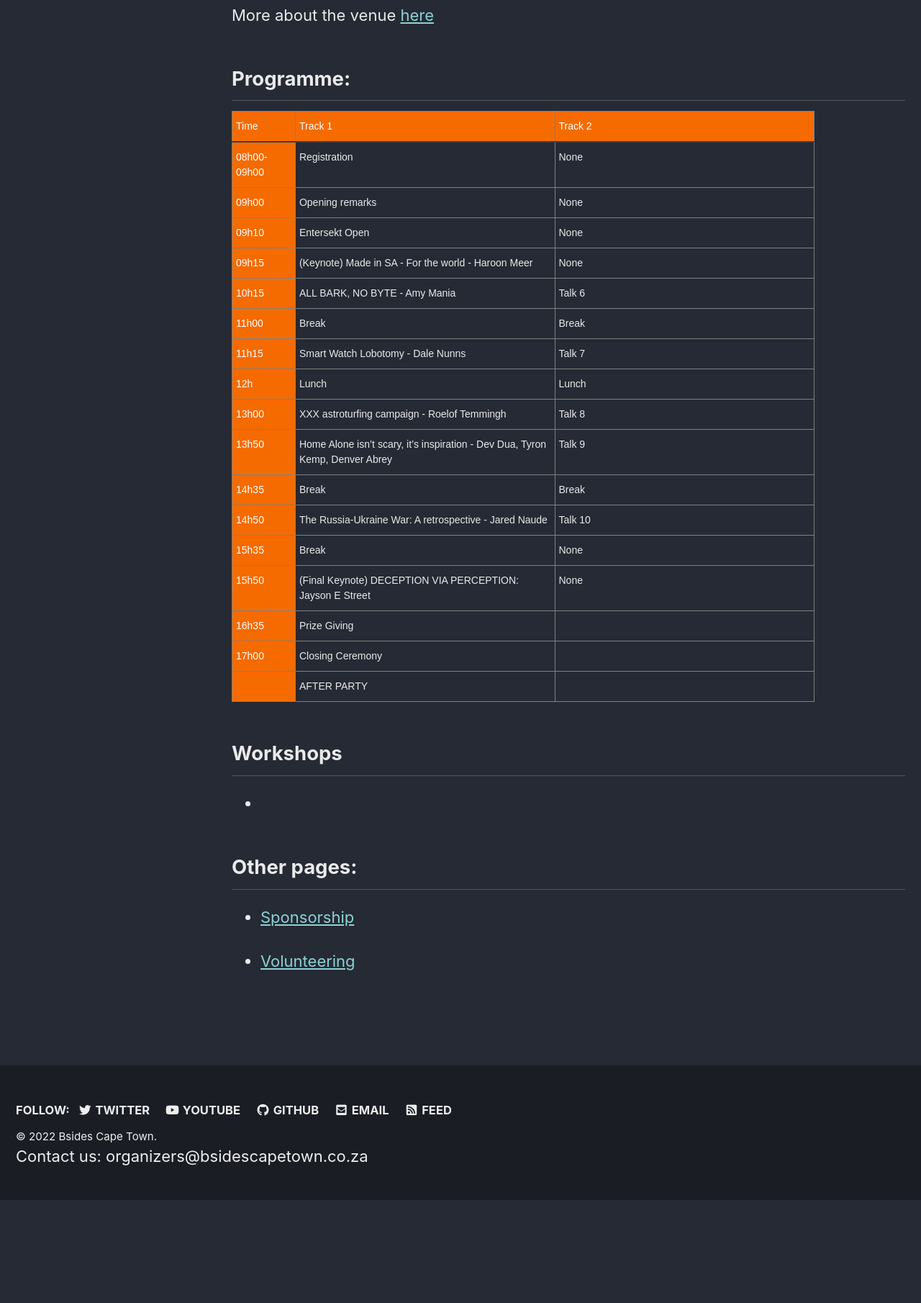
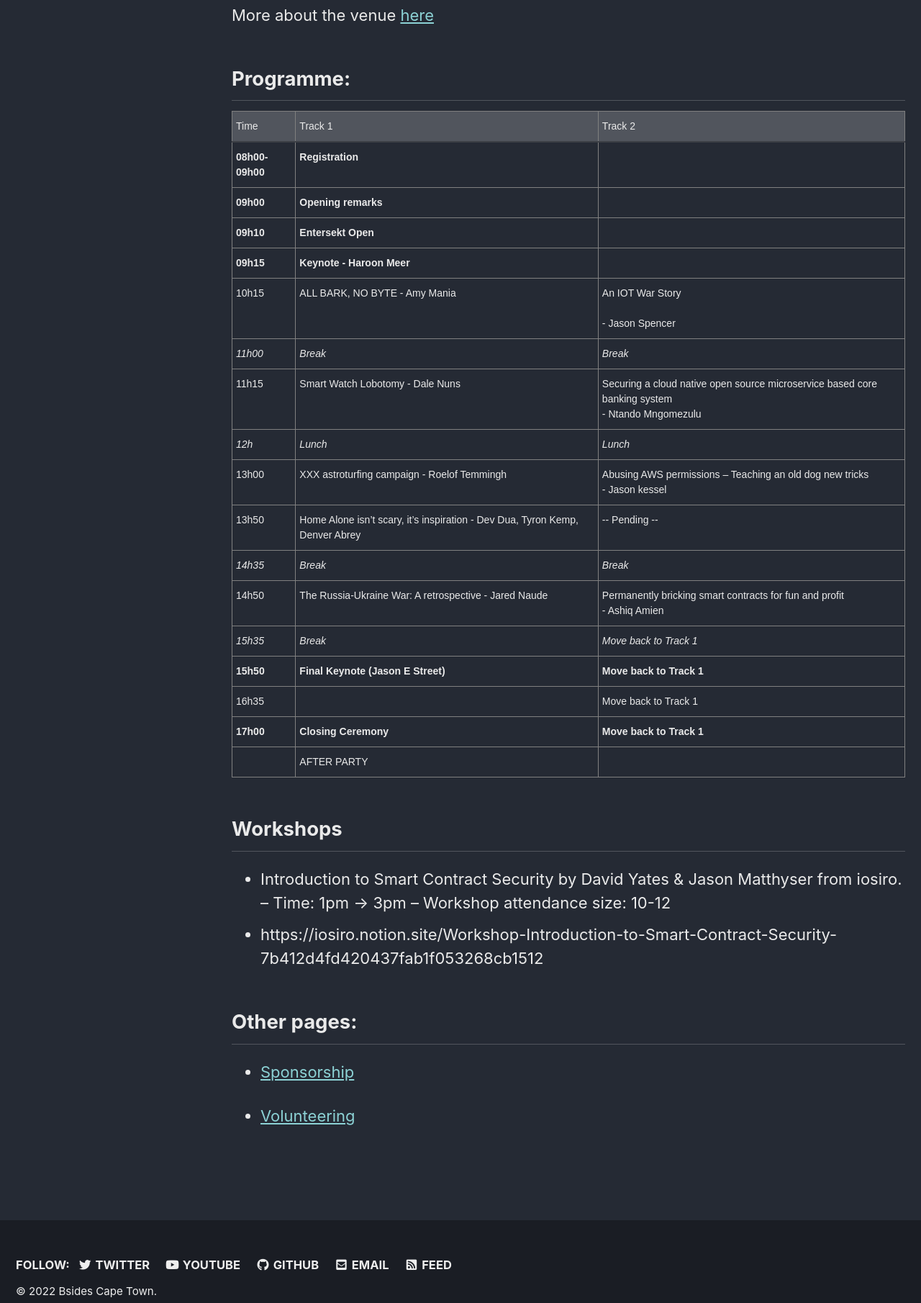
Before and after one commit to bsidescapetown/bsidescapetown.github.io, a Jekyll site: the page built from _pages/bsides-conf/2022.md, in a window 1280 px wide, cut to the strip 1652-3462 px from the top of the page. Shown: the whole strip at 72% size. Built offline with Jekyll 4.4.1, drawn with Linux system fonts in a browser that asks for light colours; cached includes are drawn as plain includes; comment, search, counter and statistics services are not loaded; before the commit the page ends 3319 px from its top, so only the background shows below that.

Commit message:
Updated program

```diff
--- a/_pages/bsides-conf/2022.md
+++ b/_pages/bsides-conf/2022.md
@@ -39,105 +39,101 @@ More about the venue [here]({{ site.baseurl }}{% link _pages/bsides-conf/2022-lo
   overflow:hidden;padding:10px 5px;word-break:normal;}
 .tg th{border-color:black;border-style:solid;border-width:1px;font-family:Arial, sans-serif;font-size:14px;
   font-weight:normal;overflow:hidden;padding:10px 5px;word-break:normal;}
-.tg .tg-tyfk{background-color:#f56b00;border-color:inherit;color:#ffffff;text-align:left;vertical-align:top}
 .tg .tg-0pky{border-color:inherit;text-align:left;vertical-align:top}
+.tg .tg-fymr{border-color:inherit;font-weight:bold;text-align:left;vertical-align:top}
+.tg .tg-f8tv{border-color:inherit;font-style:italic;text-align:left;vertical-align:top}
 </style>
-<table class="tg" style="undefined;table-layout: fixed; width: 810px">
-<colgroup>
-<col style="width: 88px">
-<col style="width: 361px">
-<col style="width: 361px">
-</colgroup>
+<table class="tg">
 <thead>
   <tr>
-    <th class="tg-tyfk">Time<br></th>
-    <th class="tg-tyfk">Track 1</th>
-    <th class="tg-tyfk">Track 2</th>
+    <th class="tg-0pky">Time<br></th>
+    <th class="tg-0pky">Track 1</th>
+    <th class="tg-0pky">Track 2</th>
   </tr>
 </thead>
 <tbody>
   <tr>
-    <td class="tg-tyfk">08h00-09h00</td>
-    <td class="tg-0pky">Registration</td>
-    <td class="tg-0pky">None</td>
+    <td class="tg-fymr">08h00-09h00</td>
+    <td class="tg-fymr">Registration</td>
+    <td class="tg-fymr"></td>
   </tr>
   <tr>
-    <td class="tg-tyfk">09h00</td>
-    <td class="tg-0pky">Opening remarks</td>
-    <td class="tg-0pky">None</td>
+    <td class="tg-fymr">09h00</td>
+    <td class="tg-fymr">Opening remarks</td>
+    <td class="tg-fymr"></td>
   </tr>
   <tr>
-    <td class="tg-tyfk">09h10</td>
-    <td class="tg-0pky">Entersekt Open</td>
-    <td class="tg-0pky">None</td>
+    <td class="tg-fymr">09h10</td>
+    <td class="tg-fymr">Entersekt Open</td>
+    <td class="tg-fymr"></td>
   </tr>
   <tr>
-    <td class="tg-tyfk">09h15</td>
-    <td class="tg-0pky">(Keynote) Made in SA - For the world - Haroon Meer</td>
-    <td class="tg-0pky">None</td>
+    <td class="tg-fymr">09h15</td>
+    <td class="tg-fymr">Keynote - Haroon Meer</td>
+    <td class="tg-fymr"></td>
   </tr>
   <tr>
-    <td class="tg-tyfk">10h15 </td>
+    <td class="tg-0pky">10h15 </td>
     <td class="tg-0pky">ALL BARK, NO BYTE - Amy Mania<br></td>
-    <td class="tg-0pky">Talk 6</td>
+    <td class="tg-0pky">An IOT War Story <br><br>- Jason Spencer</td>
   </tr>
   <tr>
-    <td class="tg-tyfk">11h00</td>
-    <td class="tg-0pky">Break</td>
-    <td class="tg-0pky">Break</td>
+    <td class="tg-f8tv">11h00</td>
+    <td class="tg-f8tv">Break</td>
+    <td class="tg-f8tv">Break</td>
   </tr>
   <tr>
-    <td class="tg-tyfk">11h15 </td>
-    <td class="tg-0pky">Smart Watch Lobotomy - Dale Nunns<br></td>
-    <td class="tg-0pky">Talk 7</td>
+    <td class="tg-0pky">11h15 </td>
+    <td class="tg-0pky">Smart Watch Lobotomy - Dale Nuns<br></td>
+    <td class="tg-0pky">Securing a cloud native open source microservice based core banking system<br> - Ntando Mngomezulu</td>
   </tr>
   <tr>
-    <td class="tg-tyfk">12h</td>
-    <td class="tg-0pky">Lunch</td>
-    <td class="tg-0pky">Lunch</td>
+    <td class="tg-f8tv">12h</td>
+    <td class="tg-f8tv">Lunch</td>
+    <td class="tg-f8tv">Lunch</td>
   </tr>
   <tr>
-    <td class="tg-tyfk">13h00</td>
+    <td class="tg-0pky">13h00</td>
     <td class="tg-0pky">XXX astroturfing campaign - Roelof Temmingh</td>
-    <td class="tg-0pky">Talk 8</td>
+    <td class="tg-0pky">Abusing AWS permissions – Teaching an old dog new tricks<br> - Jason kessel</td>
   </tr>
   <tr>
-    <td class="tg-tyfk">13h50 </td>
+    <td class="tg-0pky">13h50 </td>
     <td class="tg-0pky">Home Alone isn’t scary, it’s inspiration - Dev Dua, Tyron Kemp, Denver Abrey</td>
-    <td class="tg-0pky">Talk 9</td>
+    <td class="tg-0pky">-- Pending --</td>
   </tr>
   <tr>
-    <td class="tg-tyfk">14h35</td>
-    <td class="tg-0pky">Break</td>
-    <td class="tg-0pky">Break</td>
+    <td class="tg-f8tv">14h35</td>
+    <td class="tg-f8tv">Break</td>
+    <td class="tg-f8tv">Break</td>
   </tr>
   <tr>
-    <td class="tg-tyfk">14h50 </td>
+    <td class="tg-0pky">14h50 </td>
     <td class="tg-0pky">The Russia-Ukraine War: A retrospective - Jared Naude<br></td>
-    <td class="tg-0pky">Talk 10</td>
+    <td class="tg-0pky">Permanently bricking smart contracts for fun and profit <br>- Ashiq Amien</td>
   </tr>
   <tr>
-    <td class="tg-tyfk">15h35</td>
-    <td class="tg-0pky">Break</td>
-    <td class="tg-0pky">None</td>
+    <td class="tg-f8tv">15h35</td>
+    <td class="tg-f8tv">Break</td>
+    <td class="tg-f8tv">Move back to Track 1</td>
   </tr>
   <tr>
-    <td class="tg-tyfk">15h50</td>
-    <td class="tg-0pky">(Final Keynote) DECEPTION VIA PERCEPTION: Jayson E Street</td>
-    <td class="tg-0pky">None</td>
+    <td class="tg-fymr">15h50</td>
+    <td class="tg-fymr">Final Keynote (Jason E Street)</td>
+    <td class="tg-fymr">Move back to Track 1</td>
   </tr>
   <tr>
-    <td class="tg-tyfk">16h35</td>
-    <td class="tg-0pky">Prize Giving</td>
+    <td class="tg-0pky">16h35</td>
     <td class="tg-0pky"></td>
+    <td class="tg-0pky">Move back to Track 1</td>
   </tr>
   <tr>
-    <td class="tg-tyfk">17h00</td>
-    <td class="tg-0pky">Closing Ceremony</td>
-    <td class="tg-0pky"></td>
+    <td class="tg-fymr">17h00</td>
+    <td class="tg-fymr">Closing Ceremony</td>
+    <td class="tg-fymr">Move back to Track 1</td>
   </tr>
   <tr>
-    <td class="tg-tyfk"></td>
+    <td class="tg-0pky"></td>
     <td class="tg-0pky">AFTER PARTY</td>
     <td class="tg-0pky"></td>
   </tr>
@@ -145,7 +141,10 @@ More about the venue [here]({{ site.baseurl }}{% link _pages/bsides-conf/2022-lo
 </table>
 
 ## Workshops
--
+- Introduction to Smart Contract Security by David Yates & Jason Matthyser from iosiro.
+-- Time: 1pm -> 3pm
+-- Workshop attendance size: 10-12
+- https://iosiro.notion.site/Workshop-Introduction-to-Smart-Contract-Security-7b412d4fd420437fab1f053268cb1512
 
 ## Other pages:
 
```
